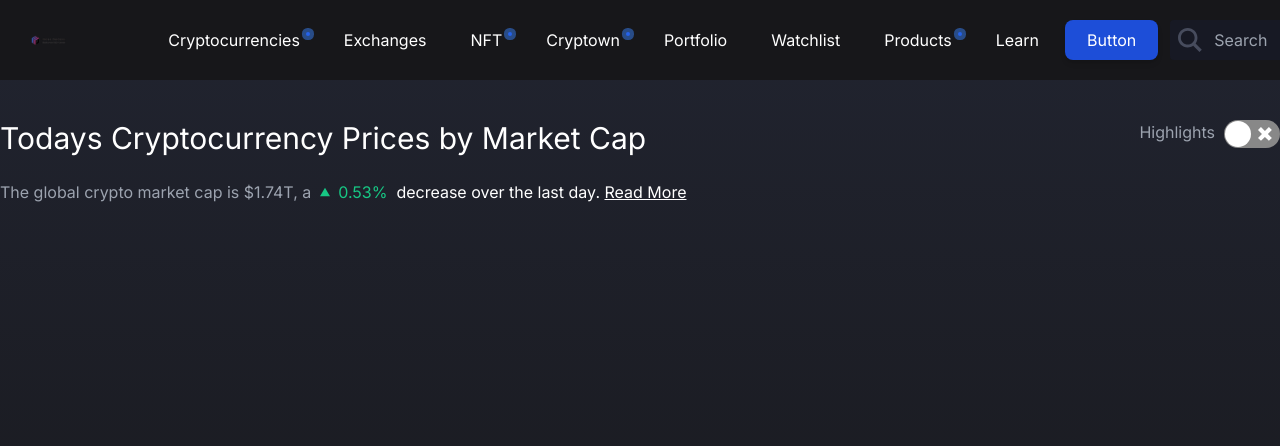
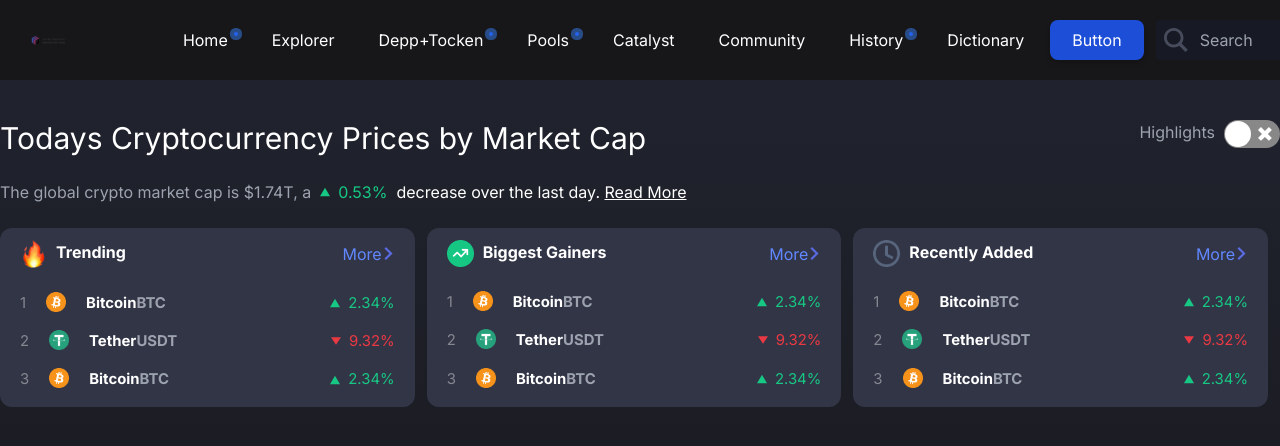
Before and after one commit to vineyard1219/coin-market, a Next.js app: page / in a window 1280 px wide. Shown: the top 446 px of the page. Built offline with nearby package versions, Linux system fonts and the light colour scheme.

Commit message:
trending 부분

```diff
--- a/components/Header.tsx
+++ b/components/Header.tsx
@@ -27,39 +27,39 @@ const Header = () => {
       <div className={styles.headerWrapper}>
         <nav className={styles.nav}>
           <div className={styles.navItem}>
-            <div className={styles.navLink}>Cryptocurrencies</div>
+            <div className={styles.navLink}>Home</div>
             <div className={styles.badge} />
           </div>
 
           <div className={styles.navItem}>
-            <div className={styles.navLink}>Exchanges</div>
+            <div className={styles.navLink}>Explorer</div>
           </div>
 
           <div className={styles.navItem}>
-            <div className={styles.navLink}>NFT</div>
+            <div className={styles.navLink}>Depp+Tocken</div>
             <div className={styles.badge} />
           </div>
 
           <div className={styles.navItem}>
-            <div className={styles.navLink}>Cryptown</div>
+            <div className={styles.navLink}>Pools</div>
             <div className={styles.badge} />
           </div>
 
           <div className={styles.navItem}>
-            <div className={styles.navLink}>Portfolio</div>
+            <div className={styles.navLink}>Catalyst</div>
           </div>
 
           <div className={styles.navItem}>
-            <div className={styles.navLink}>Watchlist</div>
+            <div className={styles.navLink}>Community</div>
           </div>
 
           <div className={styles.navItem}>
-            <div className={styles.navLink}>Products</div>
+            <div className={styles.navLink}>History</div>
             <div className={styles.badge} />
           </div>
 
           <div className={styles.navItem}>
-            <div className={styles.navLink}>Learn</div>
+            <div className={styles.navLink}>Dictionary</div>
           </div>
         </nav>
 
--- /dev/null
+++ b/components/MoreButton.tsx
@@ -0,0 +1,15 @@
+import React from 'react'
+import RightArrow from '@/assets/svg/rightArrow'
+
+const styles = {
+  button: `text-[#6188FF] flex items-center cursor-pointer whitespace-nowrap justify-between`
+}
+
+const MoreButton = () => {
+  return (
+    <div className={styles.button}>More
+    <RightArrow/></div>
+  )
+}
+
+export default MoreButton
--- a/components/Trending.tsx
+++ b/components/Trending.tsx
@@ -8,6 +8,7 @@ import gainers from '@/assets/gainers.png'
 import recent from '@/assets/recent.png'
 import ReactSwitch from 'react-switch'
 import Rate from '@/components/cmc-table/Rate'
+import TrendingCard from '@/components/TrendingCard'
 
 const styles = {
   trendingWrapper: `mx-auto max-w-screen-2xl`,
@@ -67,9 +68,9 @@ const Trending = () => {
         <br/>
 
         <div className={styles.flexCenter}>
-          {/* <TrendingCard title='Trending' icon={fire} trendingData={trendingData} />
+          <TrendingCard title='Trending' icon={fire} trendingData={trendingData} />
           <TrendingCard title='Biggest Gainers' icon={gainers} trendingData={trendingData} />
-          <TrendingCard title='Recently Added' icon={recent} trendingData={trendingData} /> */}
+          <TrendingCard title='Recently Added' icon={recent} trendingData={trendingData} />
         </div>
       </div>
     </div>
--- /dev/null
+++ b/components/TrendingCard.tsx
@@ -0,0 +1,41 @@
+import React from 'react'
+import Image from 'next/image'
+import MoreButton from './MoreButton'
+import TrendingCardRow from './TrendingCardRow'
+
+const styles = {
+  trendingCard: `w-full p-5 py-3 pb-0 bg-[#323546] rounded-xl text-white mr-3`,
+  trendingCardWrapper: `flex items-center justify-between`,
+}
+
+const TrendingCard = ({title, icon, trendingData}) => {
+  return (
+    <div className={styles.trendingCard}>
+      <div className={styles.trendingCardWrapper}>
+        <div className='flex'>
+          {icon && <Image src={icon} width={27} height={27} alt='icon' />}
+          &nbsp;&nbsp;
+          <p className='font-bold'>{title}</p>
+        </div>
+        <MoreButton />
+      </div>
+      <br />
+
+      {trendingData.map((item,index)=>{
+        return(
+          <TrendingCardRow
+          key={index}
+          number={item.number}
+          symbol={item.symbol}
+          name={item.name}
+          icon={item.icon}
+          isIncrement={item.isIncrement}
+          rate={item.rate}
+          />
+        )
+      })}
+    </div>
+  )
+}
+
+export default TrendingCard
--- /dev/null
+++ b/components/TrendingCardRow.tsx
@@ -0,0 +1,27 @@
+import React from 'react'
+import Rate from './cmc-table/Rate'
+import Image from 'next/image'
+
+const styles ={
+  trendingCardRow: `flex items-center justify-between mb-4 text-[0.93rem]`,
+}
+
+const TrendingCardRow = ({number, icon, name, symbol, isIncrement, rate}) => {
+  return (
+    <div className={styles.trendingCardRow}>
+      <p className='opacity-40'>{number}</p>
+      <div className='w-full flex'>
+        <div className='mx-5'>
+          {icon && <Image alt='' src={icon} width={20} height={20}/>}
+        </div>
+        <p className='font-bold'>
+          {name}
+          <span className='text-gray-400'>{symbol}</span>
+        </p>
+      </div>
+      <Rate isIncrement={isIncrement} rate ={rate}/>
+    </div>
+  )
+}
+
+export default TrendingCardRow
```
